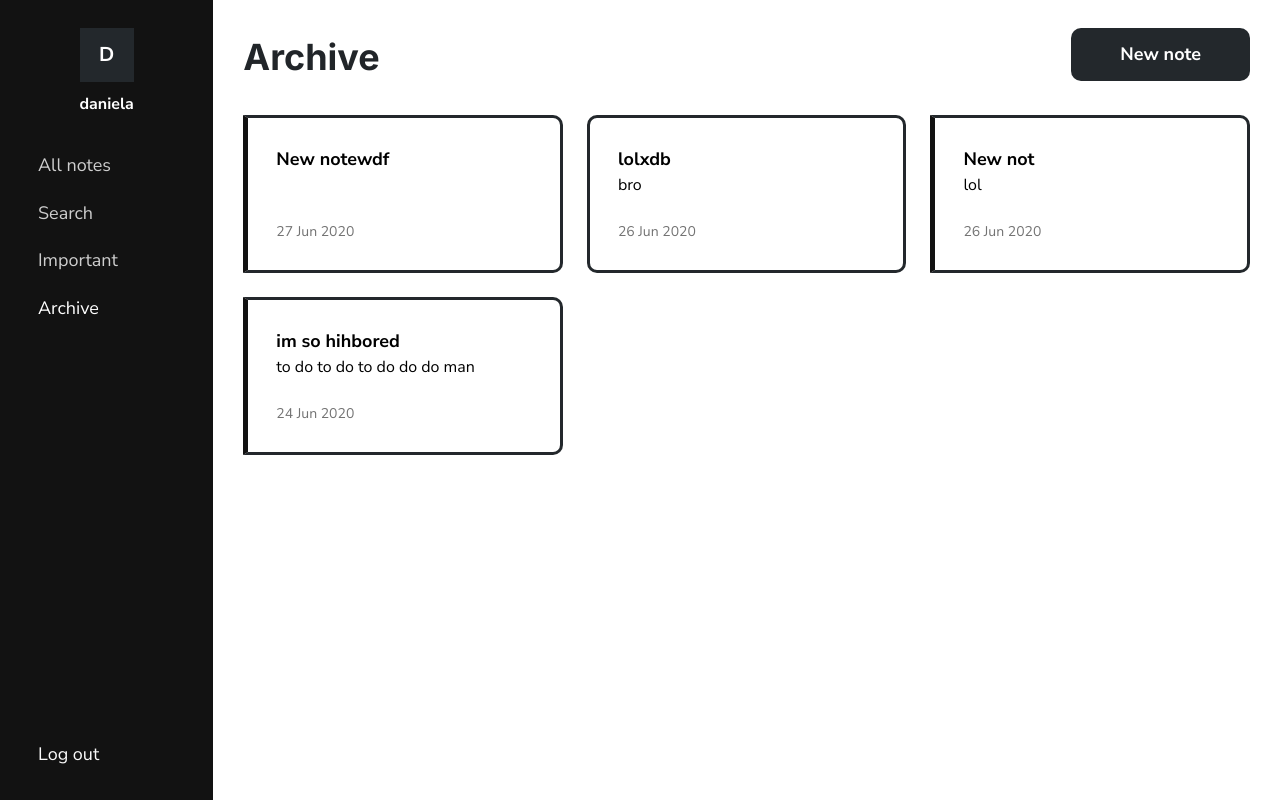
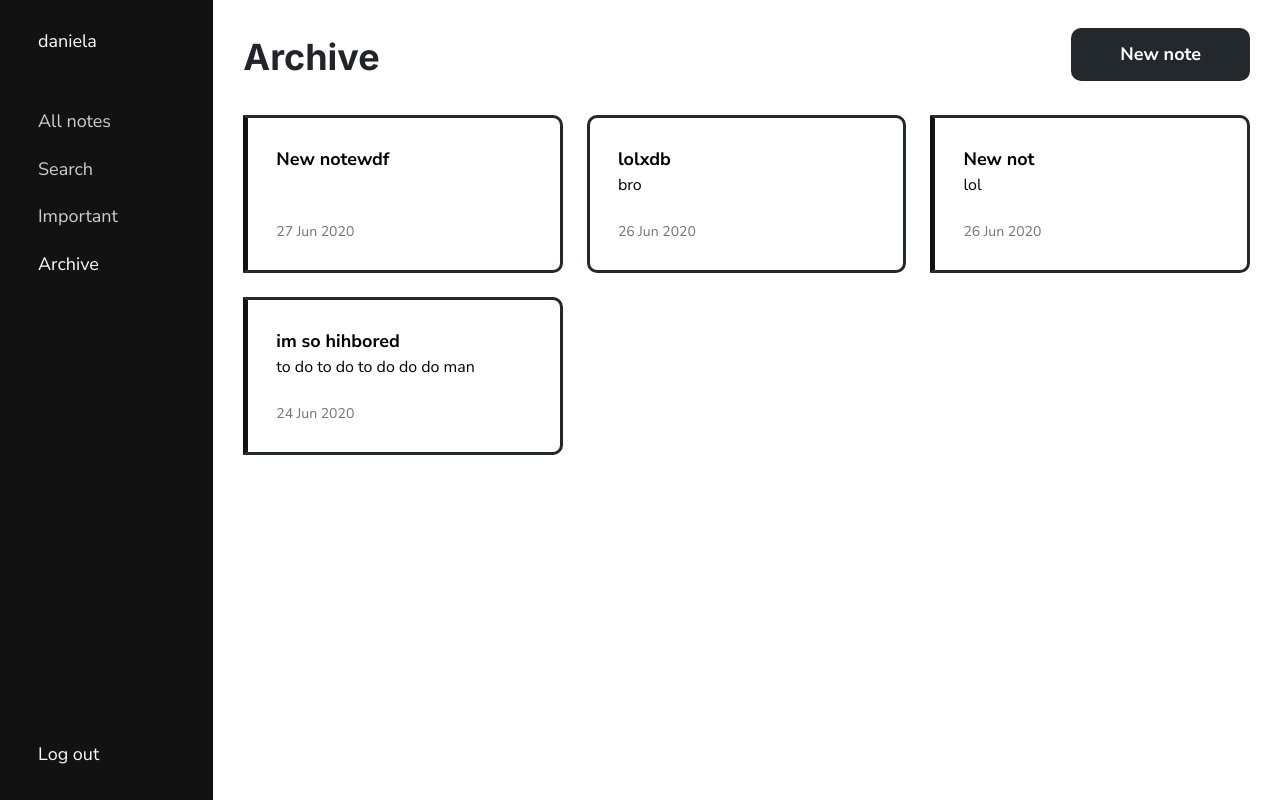
Before and after one commit to danielavornic/n0tes, a Django app: page /archive/ in a window 1280 px wide. Run offline with Django 3.2, Linux system fonts and the light colour scheme; a user stored in the database is signed in; data comes from the database, SQL or seed files in the repository; both versions use the stored data as it was after the commit; some libraries are stand-ins or nearby versions.

Commit message:
change style of profile element from navbar

```diff
--- a/notes/static/notes/notes.css
+++ b/notes/static/notes/notes.css
@@ -41,11 +41,11 @@ nav {
 }
 
 #user {
-    width: 100%;
-    position: relative;
+    position: absolute;
+    top: 28px;
 }
 
-#userPic {
+/* #userPic {
     background-color: var(--dark-gray);
     position: relative;
     cursor: default;
@@ -73,7 +73,7 @@ nav {
     text-align: center;
     font-weight: bold;
     word-break: break-word;
-}
+} */
 
 button#logout {
     color: var(--light-gray);
@@ -124,6 +124,10 @@ button#logout {
 #links .iconify {
     margin-right: 10px;
     font-size: 21px;
+}
+
+#links ul li:nth-child(2) {
+    margin-top: 80px;
 }
 
 h1 {
--- a/notes/templates/notes/navbar.html
+++ b/notes/templates/notes/navbar.html
@@ -6,15 +6,21 @@
     </div>
 
     <nav>
-        <div id="user">
+        <!-- <div id="user">
             <div id="userPic">
                 <p class="large-text">{{ user.username|make_list|first|title }}</p>
             </div>
             <p id="userInfo" title='{{ user.username }}'>{{ user.username }}</p>
-        </div>
+        </div> -->
 
         <div id="links">
             <ul>
+                <li>
+                    <div id="user">
+                        <span class="iconify" data-icon="carbon:user-avatar-filled" data-inline="false"></span>
+                        <span id="userInfo" class="medium-text" title='{{ user.username }}'>{{ user.username }}</span>
+                    </div>
+                </li>
                 <li>
                     <a href="{% url 'notes' %}" id="noteLink">
                         <span class="iconify" data-inline="false" data-icon="mdi:notebook-outline"></span>
```
Also changed, not shown: db.sqlite3.
